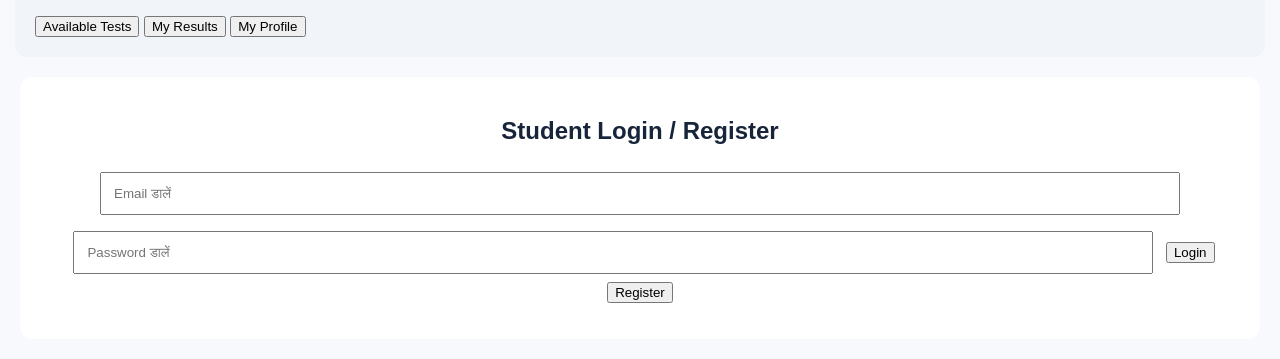
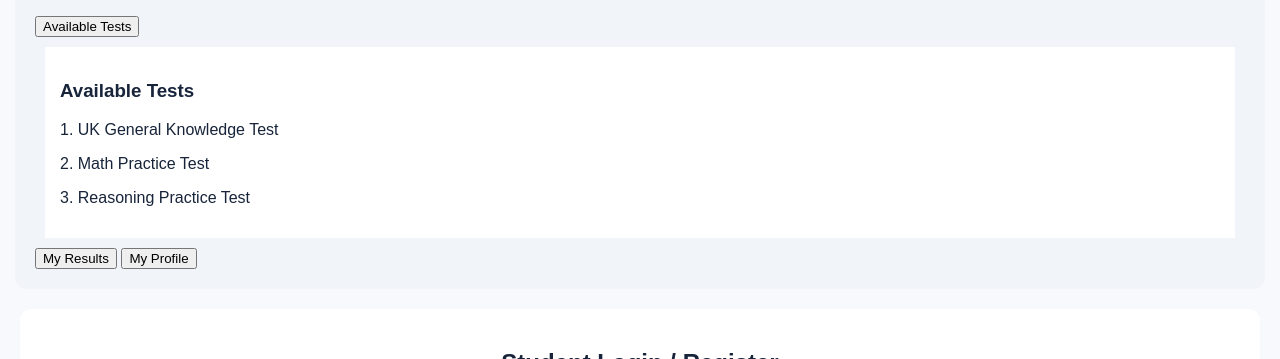
Before and after one commit to 8859957323/Uk-test-series-, a plain HTML site: page index.html in a window 1280 px wide. Both pictures are taken after a click on the button "Available Tests". Shown: the part 2173-2532 px from the top of the page. Drawn offline with Linux system fonts and the light colour scheme.

Commit message:
Change 'Available Tests' button functionality
Updated the 'Available Tests' button to display a test list instead of an alert. Added a hidden div for the available tests with a list of test options.

```diff
--- a/index.html
+++ b/index.html
@@ -36,7 +36,14 @@
   <div id="studentDashboard" style="display:block;padding:20px;background:#f1f5f9;border-radius:12px;margin:15px">
   <h2>Student Dashboard</h2>
   <h3>UK Test Series</h3>
-  <button onclick="alert('Tests जल्द उपलब्ध होंगे')">Available Tests</button>
+  <button onclick="document.getElementById('testList').style.display='block'">Available Tests</button>
+
+<div id="testList" style="display:none;background:white;padding:15px;margin:10px">
+<h3>Available Tests</h3>
+<p>1. UK General Knowledge Test</p>
+<p>2. Math Practice Test</p>
+<p>3. Reasoning Practice Test</p>
+</div>
   <button onclick="alert('आपके रिजल्ट यहाँ दिखेंगे')">My Results</button>
   <button onclick="alert('आपकी प्रोफाइल')">My Profile</button>
   </div>
```
